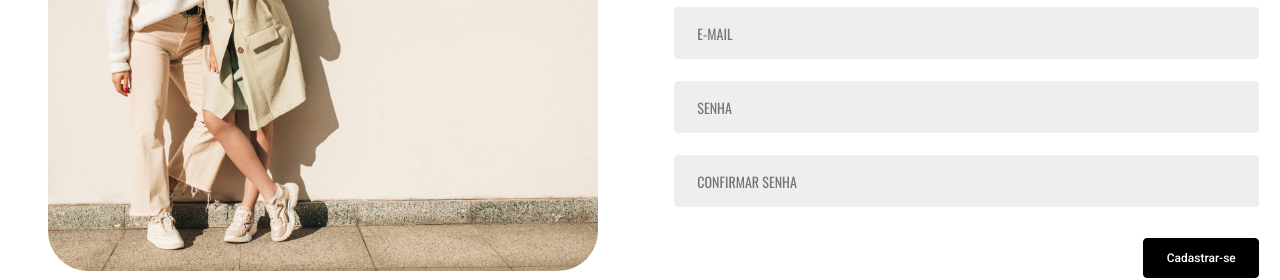
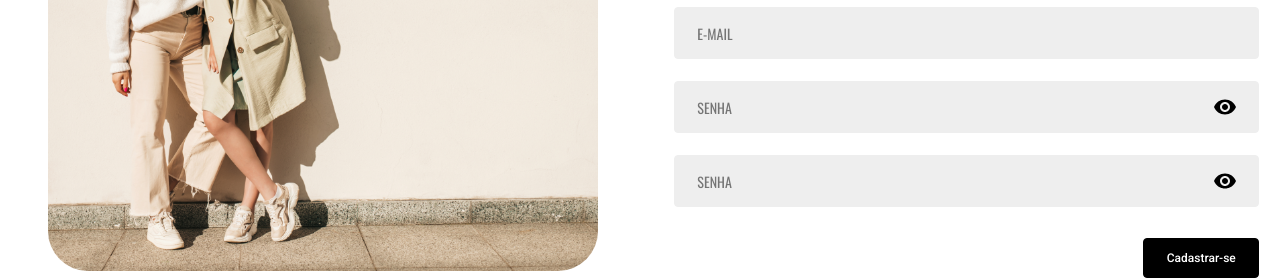
Before and after one commit to Kenzie-Academy-Brasil-Developers/grupo7-fashion-store, a React (Vite) app: page /register in a window 1280 px wide. Shown: the part 575-855 px from the top of the page. Built offline with nearby package versions, Linux system fonts and the light colour scheme; no server answers.

Commit message:
feat/input-password

```diff
--- /dev/null
+++ b/src/components/InputPassword/InputPassword.jsx
@@ -0,0 +1,19 @@
+import { forwardRef, useState } from "react";
+import styles from "./style.module.scss";
+import { MdVisibility, MdVisibilityOff } from "react-icons/md";
+
+export const InputPassword = forwardRef(({ error, ...rest }, ref) => {
+  const [isHidden, setIsHidden] = useState(true);
+
+  return (
+    <div className={styles.inputBox}>
+      <div className={styles.inputGrid}>
+        <input type={isHidden ? "password" : "text"} ref={ref} {...rest} />
+        <button type="button" onClick={() => setIsHidden(!isHidden)}>
+          {isHidden ? <MdVisibility /> : <MdVisibilityOff />}
+        </button>
+      </div>
+      {error ? <span className="footerText error">{error.message}</span> : null}
+    </div>
+  );
+});
--- /dev/null
+++ b/src/components/InputPassword/style.module.scss
@@ -0,0 +1,29 @@
+.inputBox {
+  .inputGrid {
+    position: relative;
+  }
+
+  input {
+    margin-top: 11px;
+    margin-bottom: 11px;
+    max-width: 700px;
+    width: 100%;
+    font-family: var(--font-primary);
+    font-weight: 400;
+    font-size: 0.875rem;
+    color: rgba(0, 0, 0, 0.5);
+    padding: 25px 22px;
+    height: 2.5rem;
+    border-radius: 4px;
+    background-color: var(--gray);
+    border: 1px solid var(--gray);
+  }
+
+  button {
+    font-size: clamp(1.1rem, 4vw, 1.5rem);
+    top: 1.55rem;
+    right: 22.4px;
+    position: absolute;
+    color: var(--grey-1);
+  }
+}
--- a/src/components/LoginPage/LoginPage.jsx
+++ b/src/components/LoginPage/LoginPage.jsx
@@ -8,6 +8,7 @@ import { useContext } from "react";
 import { UserContext } from "../../providers/UserContext";
 import logo from "../../assets/login.png";
 import styles from "./style.module.scss";
+import { InputPassword } from "../InputPassword/InputPassword";
 
 export const LoginPage = () => {
   const {
@@ -36,8 +37,7 @@ export const LoginPage = () => {
                 {...register("email")}
                 error={errors.email}
               />
-              <Input
-                type="password"
+              <InputPassword
                 placeholder="SENHA"
                 {...register("password")}
                 error={errors.password}
--- a/src/components/RegisterPage/RegisterPage.jsx
+++ b/src/components/RegisterPage/RegisterPage.jsx
@@ -9,6 +9,7 @@ import { DefaultTemplate } from "../DefaultTemplate";
 import { AiOutlineArrowLeft } from "react-icons/ai";
 import Register from "../../assets/Register.png";
 import styles from "./style.module.scss";
+import { InputPassword } from "../InputPassword/InputPassword";
 
 export const RegisterPage = () => {
   const {
@@ -58,18 +59,16 @@ export const RegisterPage = () => {
                 {...register("email")}
                 error={errors.email}
               ></Input>
-              <Input
-                type="password"
+              <InputPassword
                 placeholder="SENHA"
                 {...register("password")}
                 error={errors.password}
-              ></Input>
-              <Input
-                type="password"
-                placeholder="CONFIRMAR SENHA"
+              />
+              <InputPassword
+                placeholder="SENHA"
                 {...register("confirmPassword")}
                 error={errors.confirmPassword}
-              ></Input>
+              />
               <div className={styles.btn}>
                 <button type="submit" className="btn__black">
                   Cadastrar-se
--- a/src/styles/buttons.scss
+++ b/src/styles/buttons.scss
@@ -20,7 +20,7 @@
   border-radius: 4px;
 
   &:hover {
-    filter: brightness(1.2);
+    filter: brightness(1.4);
   }
 
   &.login {
@@ -38,6 +38,6 @@
   border-radius: 4px;
 
   &:hover {
-    filter: brightness(1.2);
+    filter: brightness(1.4);
   }
 }
```
